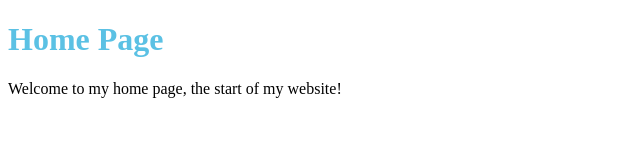
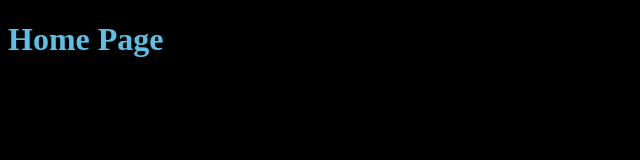
Before and after one commit to YRUPlayingThis/yruplayingthis.github.io, a plain HTML site: page index.html in a window 1280 px wide. Shown: the whole page, without its empty margins (0-640 px from the left). Drawn offline with Linux system fonts and the light colour scheme.

Commit message:
Update style.css

```diff
--- a/style.css
+++ b/style.css
@@ -1,7 +1,10 @@
 /*
 This is my Websites styling data
 */
+body {
+  background-color: #000000;
+}
 
-h1{
+h1 {
 color: #5bc1e4;
 }
```
